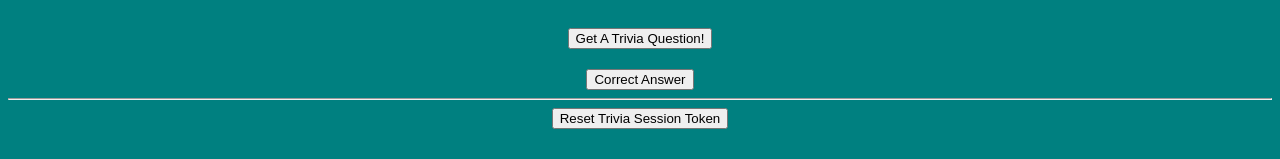
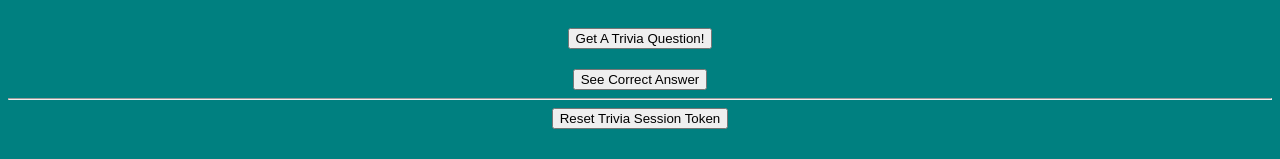
Before and after one commit to jeffspatafora/student-assessment-tracker-app-frontend, a Vue app: page /trivia in a window 1280 px wide. Shown: the part 138-297 px from the top of the page. Built offline with nearby package versions, Linux system fonts and the light colour scheme.

Commit message:
adds showCorrectAnswer variable and v-if to show correct answer when getCorrectAnswer function is run

```diff
--- a/src/views/TriviaView.vue
+++ b/src/views/TriviaView.vue
@@ -7,7 +7,8 @@ export default {
       message: "Trivia",
       question: "",
       correctAnswer: "",
-      possibleAnswers: []
+      showCorrectAnswer: "",
+      possibleAnswers: [],
     };
   },
   created: function () { },
@@ -16,6 +17,7 @@ export default {
       console.log("get trivia");
       axios.get("/questions").then(response => {
         console.log(response.data);
+        this.showCorrectAnswer = "";
         this.question = response.data["question"];
         this.correctAnswer = response.data["correct_answer"];
         this.possibleAnswers = response.data["possible_answers"];
@@ -23,6 +25,7 @@ export default {
     },
     getCorrectAnswer: function () {
       console.log(this.correctAnswer);
+      this.showCorrectAnswer = this.correctAnswer;
     },
     resetSessionToken: function () {
       console.log('token reset');
@@ -46,7 +49,10 @@ export default {
     {{ possibleAnswer }}
   </p>
 
-  <button v-on:click="getCorrectAnswer()">Correct Answer</button>
+  <div>
+    <button v-on:click="getCorrectAnswer()">See Correct Answer</button>
+    <p v-if="showCorrectAnswer">{{ showCorrectAnswer }}</p>
+  </div>
   <hr>
   <button v-on:click="resetSessionToken()">Reset Trivia Session Token</button>
 
```
